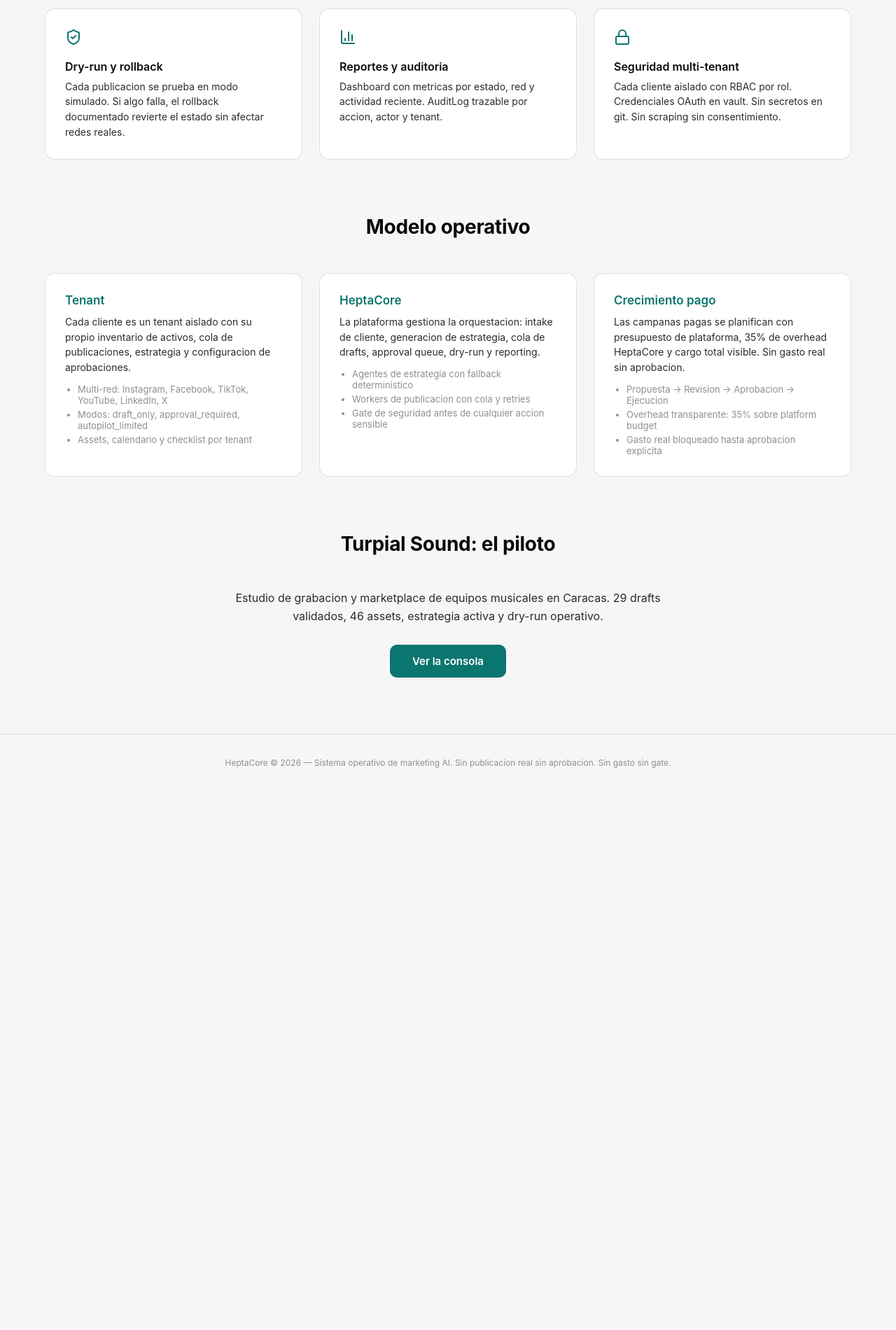
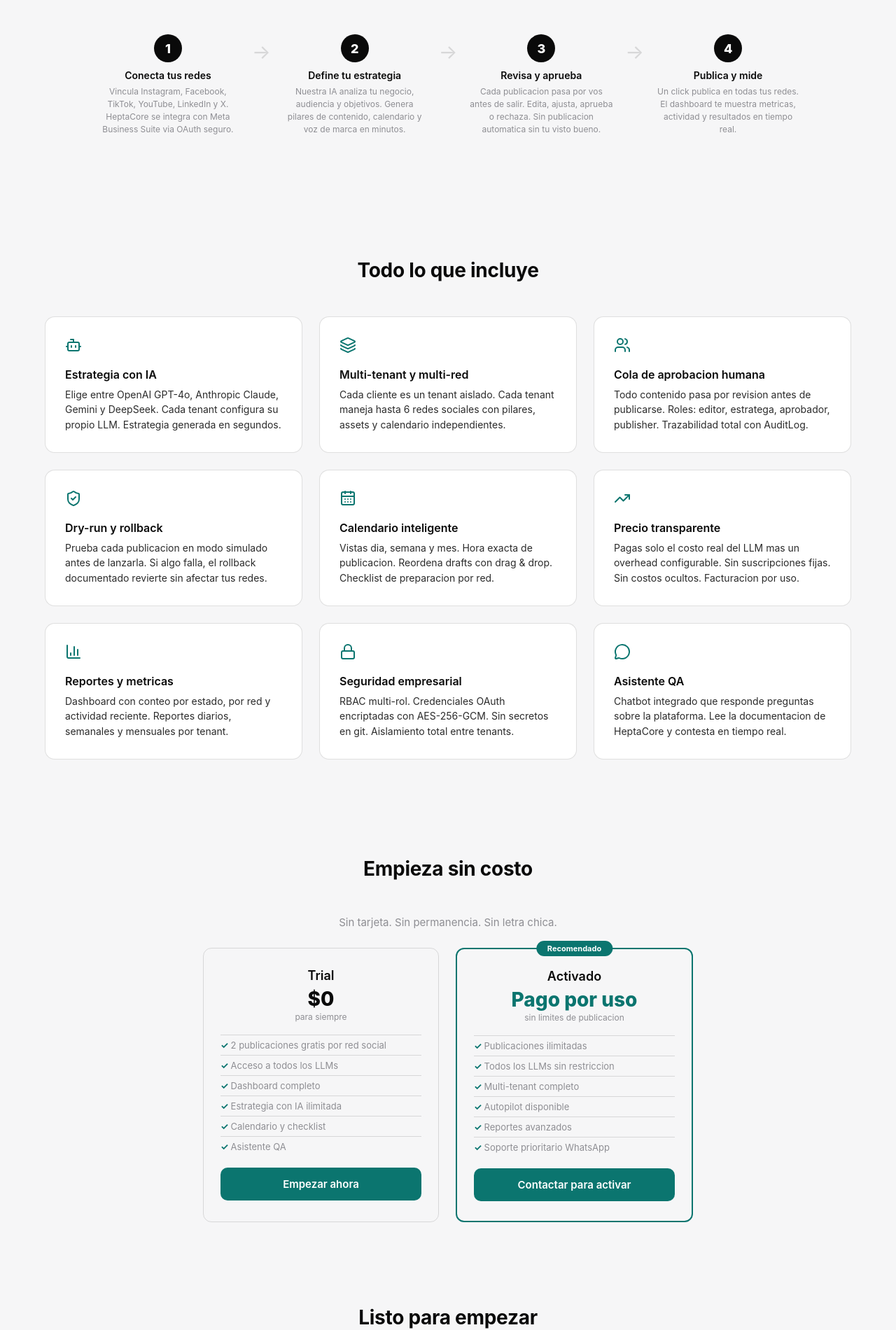
Before and after one commit to Cerberux77/HeptaCore, a Next.js app in the folder apps/web/: page / in a window 1280 px wide. Shown: the part 873-2773 px from the top of the page at 70% size. Before the commit the page ends 2005 px from the top, so only its background shows below. Built offline with nearby package versions, Linux system fonts and the light colour scheme; no server answers.

Commit message:
feat: landing page comercial completa con trial offer, pricing, steps, contact

```diff
--- a/apps/web/app/globals.css
+++ b/apps/web/app/globals.css
@@ -1025,3 +1025,232 @@
   font-size: 12px;
   color: var(--hc-fog);
 }
+
+/* Landing — Trial Box */
+.landing-trial-box {
+  background: linear-gradient(135deg, var(--hc-sand), #fef3c7);
+  border: 2px solid var(--hc-teal);
+  border-radius: 12px;
+  padding: 20px 24px;
+  margin: 20px 0;
+  display: flex;
+  flex-direction: column;
+  gap: 8px;
+}
+.landing-trial-badge {
+  display: inline-block;
+  background: var(--hc-teal);
+  color: #fff;
+  padding: 4px 14px;
+  border-radius: 20px;
+  font-size: 11px;
+  font-weight: 800;
+  letter-spacing: 0.05em;
+  width: fit-content;
+}
+.landing-trial-text {
+  margin: 0;
+  font-size: 15px;
+  line-height: 1.6;
+  color: var(--hc-ink);
+}
+.landing-hero-badge {
+  display: inline-flex;
+  align-items: center;
+  gap: 6px;
+  background: var(--hc-bone);
+  padding: 5px 14px;
+  border-radius: 20px;
+  font-size: 12px;
+  color: var(--hc-fog);
+  margin-bottom: 14px;
+  border: 1px solid var(--hc-line);
+}
+
+/* Landing — Steps */
+.landing-steps {
+  display: flex;
+  align-items: flex-start;
+  gap: 0;
+  flex-wrap: wrap;
+  justify-content: center;
+  margin-top: 32px;
+}
+.landing-step {
+  flex: 1;
+  min-width: 180px;
+  max-width: 240px;
+  text-align: center;
+  padding: 16px;
+}
+.landing-step-number {
+  width: 40px;
+  height: 40px;
+  border-radius: 20px;
+  background: var(--hc-ink);
+  color: #fff;
+  display: flex;
+  align-items: center;
+  justify-content: center;
+  font-size: 18px;
+  font-weight: 800;
+  margin: 0 auto 10px;
+}
+.landing-step h3 {
+  font-size: 14px;
+  margin: 0 0 6px;
+}
+.landing-step p {
+  font-size: 12px;
+  color: var(--hc-fog);
+  line-height: 1.5;
+  margin: 0;
+}
+.landing-step-arrow {
+  font-size: 28px;
+  color: var(--hc-line);
+  padding-top: 24px;
+  flex-shrink: 0;
+}
+.landing-section-subtitle {
+  font-size: 15px;
+  color: var(--hc-fog);
+  text-align: center;
+  margin: 0 0 24px;
+}
+
+/* Landing — Pricing */
+.landing-pricing {
+  padding: 60px 24px;
+  background: var(--hc-bone);
+}
+.landing-pricing-grid {
+  display: flex;
+  gap: 24px;
+  justify-content: center;
+  flex-wrap: wrap;
+  max-width: 700px;
+  margin: 0 auto;
+}
+.landing-pricing-card {
+  background: var(--hc-surface);
+  border: 1px solid var(--hc-line);
+  border-radius: 12px;
+  padding: 28px 24px;
+  flex: 1;
+  min-width: 280px;
+  max-width: 340px;
+  display: flex;
+  flex-direction: column;
+  gap: 16px;
+}
+.landing-pricing-featured {
+  border: 2px solid var(--hc-teal);
+  position: relative;
+}
+.landing-pricing-badge {
+  position: absolute;
+  top: -12px;
+  left: 50%;
+  transform: translateX(-50%);
+  background: var(--hc-teal);
+  color: #fff;
+  padding: 4px 16px;
+  border-radius: 12px;
+  font-size: 11px;
+  font-weight: 700;
+}
+.landing-pricing-header {
+  text-align: center;
+}
+.landing-pricing-header h3 {
+  font-size: 18px;
+  margin: 0 0 6px;
+}
+.landing-pricing-price {
+  font-size: 28px;
+  font-weight: 800;
+  color: var(--hc-ink);
+}
+.landing-pricing-featured .landing-pricing-price {
+  color: var(--hc-teal);
+}
+.landing-pricing-header p {
+  font-size: 12px;
+  color: var(--hc-fog);
+  margin: 0;
+}
+.landing-pricing-card ul {
+  list-style: none;
+  padding: 0;
+  margin: 0;
+  font-size: 13px;
+  color: var(--hc-fog);
+}
+.landing-pricing-card ul li {
+  padding: 6px 0;
+  border-top: 1px solid var(--hc-line);
+}
+.landing-pricing-card ul li::before {
+  content: "✓ ";
+  color: var(--hc-teal);
+  font-weight: 700;
+}
+
+/* Landing — Contact */
+.landing-contact {
+  padding: 60px 24px;
+  text-align: center;
+  background: var(--hc-surface);
+}
+.landing-contact-actions {
+  display: flex;
+  gap: 12px;
+  justify-content: center;
+  flex-wrap: wrap;
+  margin-top: 24px;
+}
+.landing-cta-whatsapp {
+  display: inline-flex;
+  align-items: center;
+  gap: 8px;
+  padding: 12px 24px;
+  border-radius: 8px;
+  background: #25D366;
+  color: #fff;
+  text-decoration: none;
+  font-weight: 700;
+  font-size: 14px;
+  transition: background 0.2s;
+}
+.landing-cta-whatsapp:hover {
+  background: #1ea952;
+}
+
+/* Landing — Footer */
+.landing-footer-content {
+  display: flex;
+  gap: 32px;
+  justify-content: center;
+  flex-wrap: wrap;
+  max-width: 800px;
+  margin: 0 auto 20px;
+  text-align: left;
+}
+.landing-footer-content strong {
+  display: block;
+  font-size: 13px;
+  margin-bottom: 4px;
+}
+.landing-footer-content p {
+  font-size: 11px;
+  color: var(--hc-fog);
+  margin: 0;
+}
+.landing-footer-copy {
+  font-size: 11px;
+  color: var(--hc-fog);
+  border-top: 1px solid var(--hc-line);
+  padding-top: 16px;
+  margin-top: 16px;
+}
--- a/apps/web/app/page.tsx
+++ b/apps/web/app/page.tsx
@@ -1,7 +1,7 @@
 import { auth } from "../lib/auth";
 import { redirect } from "next/navigation";
 import Link from "next/link";
-import { Layers, ShieldCheck, Users, BarChart3, Zap, Lock } from "lucide-react";
+import { Zap, Layers, ShieldCheck, Users, BarChart3, Lock, Sparkles, TrendingUp, MessageCircle, Bot, CalendarDays } from "lucide-react";
 
 const DEFAULT_TENANT = "turpial-sound";
 
@@ -17,14 +17,32 @@
 
   return (
     <main className="landing-root">
+      {/* ========== HERO ========== */}
       <section className="landing-hero">
         <div className="landing-hero-content">
+          <div className="landing-hero-badge">
+            <Sparkles size={14} /> Beta activa — Turpial Sound
+          </div>
           <h1 className="landing-headline">
-            Marketing con criterio,<br />no con plantillas
+            Marketing operado<br />por inteligencia artificial
           </h1>
           <p className="landing-subheadline">
-            HeptaCore es el sistema operativo de marketing AI que gestiona estrategia, contenido, RRSS, respuestas, campanas y reporting por cliente. Sin automatizacion sin supervision.
+            HeptaCore genera tu estrategia de contenido, escribe los posts,
+            programa el calendario y publica en todas tus redes sociales.
+            Todo bajo supervision humana, sin riesgo y con trazabilidad total.
           </p>
+
+          {/* ===== TRIAL OFFER BOX ===== */}
+          <div className="landing-trial-box">
+            <div className="landing-trial-badge">PRUEBA GRATIS</div>
+            <p className="landing-trial-text">
+              <strong>2 publicaciones gratis por cada red social</strong> —
+              Instagram, Facebook, TikTok, YouTube, LinkedIn, X.
+              Sin tarjeta de credito. Sin compromiso.
+              Solo necesitas una invitacion de tu administrador.
+            </p>
+          </div>
+
           <div className="landing-cta-row">
             <Link href="/login" className="landing-cta-primary">
               Entrar a la consola
@@ -36,87 +54,130 @@
         </div>
       </section>
 
+      {/* ========== HOW IT WORKS ========== */}
       <section id="how-it-works" className="landing-features">
         <h2 className="landing-section-title">Como opera HeptaCore</h2>
-        <div className="landing-features-grid">
-          <FeatureCard
-            icon={<Zap size={24} />}
-            title="Onboarding guiado"
-            description="Captura tu negocio, oferta, audiencia, restricciones y objetivos. El sistema evalua insumos minimos, recomendados y bloqueos antes de empezar."
-          />
-          <FeatureCard
-            icon={<Layers size={24} />}
-            title="Estrategia por tenant"
-            description="Cada cliente recibe una estrategia independiente con pilares de contenido, canales, cadencia y voz de marca definidos por criterio tecnico."
-          />
-          <FeatureCard
-            icon={<Users size={24} />}
-            title="Cola de aprobacion humana"
-            description="Todo contenido pasa por revision humana antes de ejecutarse. Sin publicacion automatica, sin gasto sin aprobacion, sin riesgo."
-          />
-          <FeatureCard
-            icon={<ShieldCheck size={24} />}
-            title="Dry-run y rollback"
-            description="Cada publicacion se prueba en modo simulado. Si algo falla, el rollback documentado revierte el estado sin afectar redes reales."
-          />
-          <FeatureCard
-            icon={<BarChart3 size={24} />}
-            title="Reportes y auditoria"
-            description="Dashboard con metricas por estado, red y actividad reciente. AuditLog trazable por accion, actor y tenant."
-          />
-          <FeatureCard
-            icon={<Lock size={24} />}
-            title="Seguridad multi-tenant"
-            description="Cada cliente aislado con RBAC por rol. Credenciales OAuth en vault. Sin secretos en git. Sin scraping sin consentimiento."
-          />
-        </div>
-      </section>
-
-      <section className="landing-tenant-model">
-        <h2 className="landing-section-title">Modelo operativo</h2>
-        <div className="landing-model-grid">
-          <div className="landing-model-card">
-            <h3>Tenant</h3>
-            <p>Cada cliente es un tenant aislado con su propio inventario de activos, cola de publicaciones, estrategia y configuracion de aprobaciones.</p>
-            <ul>
-              <li>Multi-red: Instagram, Facebook, TikTok, YouTube, LinkedIn, X</li>
-              <li>Modos: draft_only, approval_required, autopilot_limited</li>
-              <li>Assets, calendario y checklist por tenant</li>
-            </ul>
+        <p className="landing-section-subtitle">Cuatro pasos. Cero plantillas. Resultado medible.</p>
+        <div className="landing-steps">
+          <div className="landing-step">
+            <div className="landing-step-number">1</div>
+            <h3>Conecta tus redes</h3>
+            <p>Vincula Instagram, Facebook, TikTok, YouTube, LinkedIn y X. HeptaCore se integra con Meta Business Suite via OAuth seguro.</p>
           </div>
-          <div className="landing-model-card">
-            <h3>HeptaCore</h3>
-            <p>La plataforma gestiona la orquestacion: intake de cliente, generacion de estrategia, cola de drafts, approval queue, dry-run y reporting.</p>
-            <ul>
-              <li>Agentes de estrategia con fallback deterministico</li>
-              <li>Workers de publicacion con cola y retries</li>
-              <li>Gate de seguridad antes de cualquier accion sensible</li>
-            </ul>
+          <div className="landing-step-arrow">&rarr;</div>
+          <div className="landing-step">
+            <div className="landing-step-number">2</div>
+            <h3>Define tu estrategia</h3>
+            <p>Nuestra IA analiza tu negocio, audiencia y objetivos. Genera pilares de contenido, calendario y voz de marca en minutos.</p>
           </div>
-          <div className="landing-model-card">
-            <h3>Crecimiento pago</h3>
-            <p>Las campanas pagas se planifican con presupuesto de plataforma, 35% de overhead HeptaCore y cargo total visible. Sin gasto real sin aprobacion.</p>
-            <ul>
-              <li>Propuesta → Revision → Aprobacion → Ejecucion</li>
-              <li>Overhead transparente: 35% sobre platform budget</li>
-              <li>Gasto real bloqueado hasta aprobacion explicita</li>
-            </ul>
+          <div className="landing-step-arrow">&rarr;</div>
+          <div className="landing-step">
+            <div className="landing-step-number">3</div>
+            <h3>Revisa y aprueba</h3>
+            <p>Cada publicacion pasa por vos antes de salir. Edita, ajusta, aprueba o rechaza. Sin publicacion automatica sin tu visto bueno.</p>
+          </div>
+          <div className="landing-step-arrow">&rarr;</div>
+          <div className="landing-step">
+            <div className="landing-step-number">4</div>
+            <h3>Publica y mide</h3>
+            <p>Un click publica en todas tus redes. El dashboard te muestra metricas, actividad y resultados en tiempo real.</p>
           </div>
         </div>
       </section>
 
-      <section className="landing-cta-bottom">
-        <h2 className="landing-section-title">Turpial Sound: el piloto</h2>
-        <p>
-          Estudio de grabacion y marketplace de equipos musicales en Caracas. 29 drafts validados, 46 assets, estrategia activa y dry-run operativo.
+      {/* ========== FEATURES GRID ========== */}
+      <section className="landing-features">
+        <h2 className="landing-section-title">Todo lo que incluye</h2>
+        <div className="landing-features-grid">
+          <FeatureCard icon={<Bot size={24} />} title="Estrategia con IA" description="Elige entre OpenAI GPT-4o, Anthropic Claude, Gemini y DeepSeek. Cada tenant configura su propio LLM. Estrategia generada en segundos." />
+          <FeatureCard icon={<Layers size={24} />} title="Multi-tenant y multi-red" description="Cada cliente es un tenant aislado. Cada tenant maneja hasta 6 redes sociales con pilares, assets y calendario independientes." />
+          <FeatureCard icon={<Users size={24} />} title="Cola de aprobacion humana" description="Todo contenido pasa por revision antes de publicarse. Roles: editor, estratega, aprobador, publisher. Trazabilidad total con AuditLog." />
+          <FeatureCard icon={<ShieldCheck size={24} />} title="Dry-run y rollback" description="Prueba cada publicacion en modo simulado antes de lanzarla. Si algo falla, el rollback documentado revierte sin afectar tus redes." />
+          <FeatureCard icon={<CalendarDays size={24} />} title="Calendario inteligente" description="Vistas dia, semana y mes. Hora exacta de publicacion. Reordena drafts con drag & drop. Checklist de preparacion por red." />
+          <FeatureCard icon={<TrendingUp size={24} />} title="Precio transparente" description="Pagas solo el costo real del LLM mas un overhead configurable. Sin suscripciones fijas. Sin costos ocultos. Facturacion por uso." />
+          <FeatureCard icon={<BarChart3 size={24} />} title="Reportes y metricas" description="Dashboard con conteo por estado, por red y actividad reciente. Reportes diarios, semanales y mensuales por tenant." />
+          <FeatureCard icon={<Lock size={24} />} title="Seguridad empresarial" description="RBAC multi-rol. Credenciales OAuth encriptadas con AES-256-GCM. Sin secretos en git. Aislamiento total entre tenants." />
+          <FeatureCard icon={<MessageCircle size={24} />} title="Asistente QA" description="Chatbot integrado que responde preguntas sobre la plataforma. Lee la documentacion de HeptaCore y contesta en tiempo real." />
+        </div>
+      </section>
+
+      {/* ========== PRICING / TRIAL ========== */}
+      <section className="landing-pricing">
+        <h2 className="landing-section-title">Empieza sin costo</h2>
+        <p className="landing-section-subtitle">Sin tarjeta. Sin permanencia. Sin letra chica.</p>
+        <div className="landing-pricing-grid">
+          <div className="landing-pricing-card">
+            <div className="landing-pricing-header">
+              <h3>Trial</h3>
+              <div className="landing-pricing-price">$0</div>
+              <p>para siempre</p>
+            </div>
+            <ul>
+              <li>2 publicaciones gratis por red social</li>
+              <li>Acceso a todos los LLMs</li>
+              <li>Dashboard completo</li>
+              <li>Estrategia con IA ilimitada</li>
+              <li>Calendario y checklist</li>
+              <li>Asistente QA</li>
+            </ul>
+            <Link href="/login" className="landing-cta-primary" style={{ width: "100%", textAlign: "center", display: "block" }}>
+              Empezar ahora
+            </Link>
+          </div>
+          <div className="landing-pricing-card landing-pricing-featured">
+            <div className="landing-pricing-badge">Recomendado</div>
+            <div className="landing-pricing-header">
+              <h3>Activado</h3>
+              <div className="landing-pricing-price">Pago por uso</div>
+              <p>sin limites de publicacion</p>
+            </div>
+            <ul>
+              <li>Publicaciones ilimitadas</li>
+              <li>Todos los LLMs sin restriccion</li>
+              <li>Multi-tenant completo</li>
+              <li>Autopilot disponible</li>
+              <li>Reportes avanzados</li>
+              <li>Soporte prioritario WhatsApp</li>
+            </ul>
+            <a href="#contact" className="landing-cta-primary" style={{ width: "100%", textAlign: "center", display: "block", textDecoration: "none" }}>
+              Contactar para activar
+            </a>
+          </div>
+        </div>
+      </section>
+
+      {/* ========== CONTACT / CTA ========== */}
+      <section id="contact" className="landing-contact">
+        <h2 className="landing-section-title">Listo para empezar</h2>
+        <p className="landing-section-subtitle">
+          Solo necesitas una invitacion. Si ya la tienes, entra a la consola. Si no, contactanos.
         </p>
-        <Link href="/login" className="landing-cta-primary">
-          Ver la consola
-        </Link>
+        <div className="landing-contact-actions">
+          <Link href="/login" className="landing-cta-primary">
+            Entrar a la consola
+          </Link>
+          <a href="https://wa.me/584168017844" target="_blank" rel="noopener noreferrer" className="landing-cta-whatsapp">
+            <MessageCircle size={18} /> WhatsApp +58 416 8017844
+          </a>
+        </div>
       </section>
 
       <footer className="landing-footer">
-        <p>HeptaCore &copy; {new Date().getFullYear()} &mdash; Sistema operativo de marketing AI. Sin publicacion real sin aprobacion. Sin gasto sin gate.</p>
+        <div className="landing-footer-content">
+          <div>
+            <strong>HeptaCore</strong>
+            <p>Sistema operativo de marketing AI multi-tenant. Sin publicacion real sin aprobacion. Sin gasto sin gate.</p>
+          </div>
+          <div>
+            <strong>Redes</strong>
+            <p>Instagram · Facebook · TikTok · YouTube · LinkedIn · X</p>
+          </div>
+          <div>
+            <strong>Contacto</strong>
+            <p>WhatsApp +58 416 8017844</p>
+          </div>
+        </div>
+        <p className="landing-footer-copy">HeptaCore &copy; {new Date().getFullYear()} — Hecho en Caracas, VE</p>
       </footer>
     </main>
   );
```
